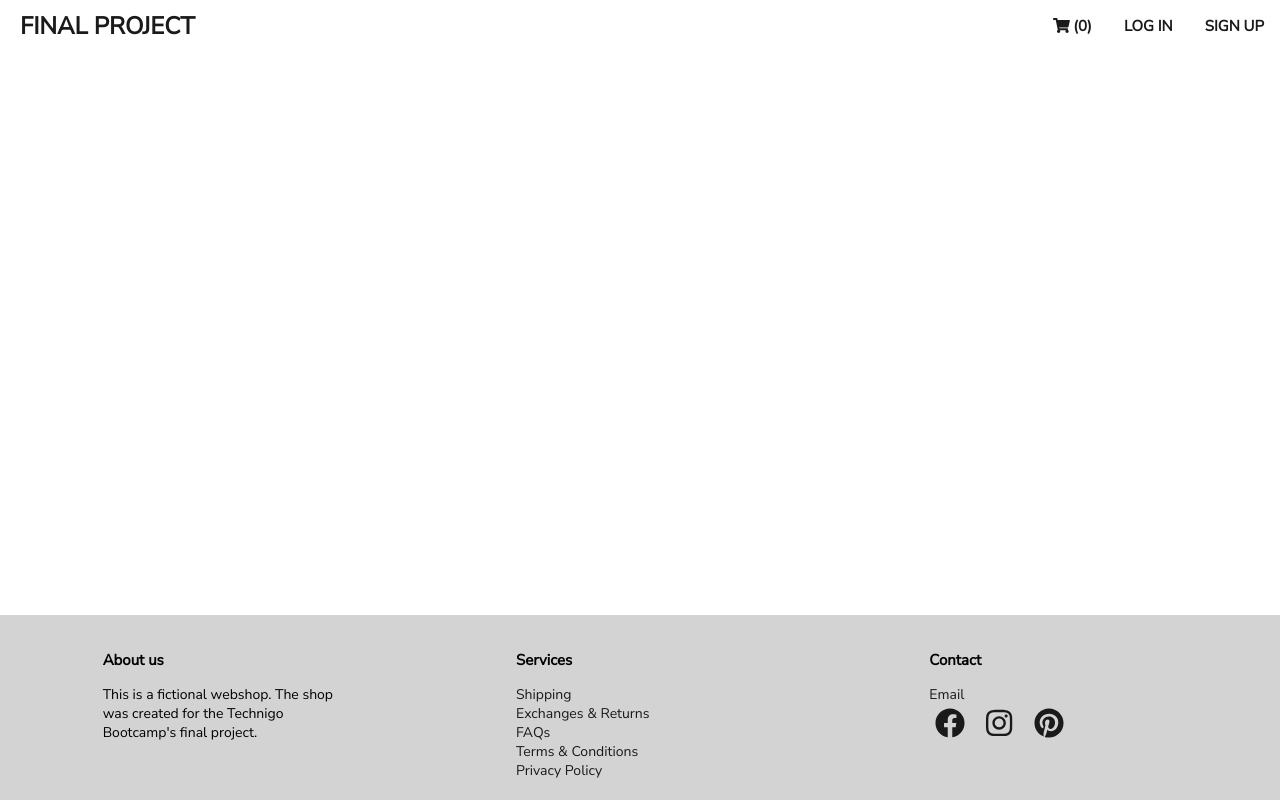
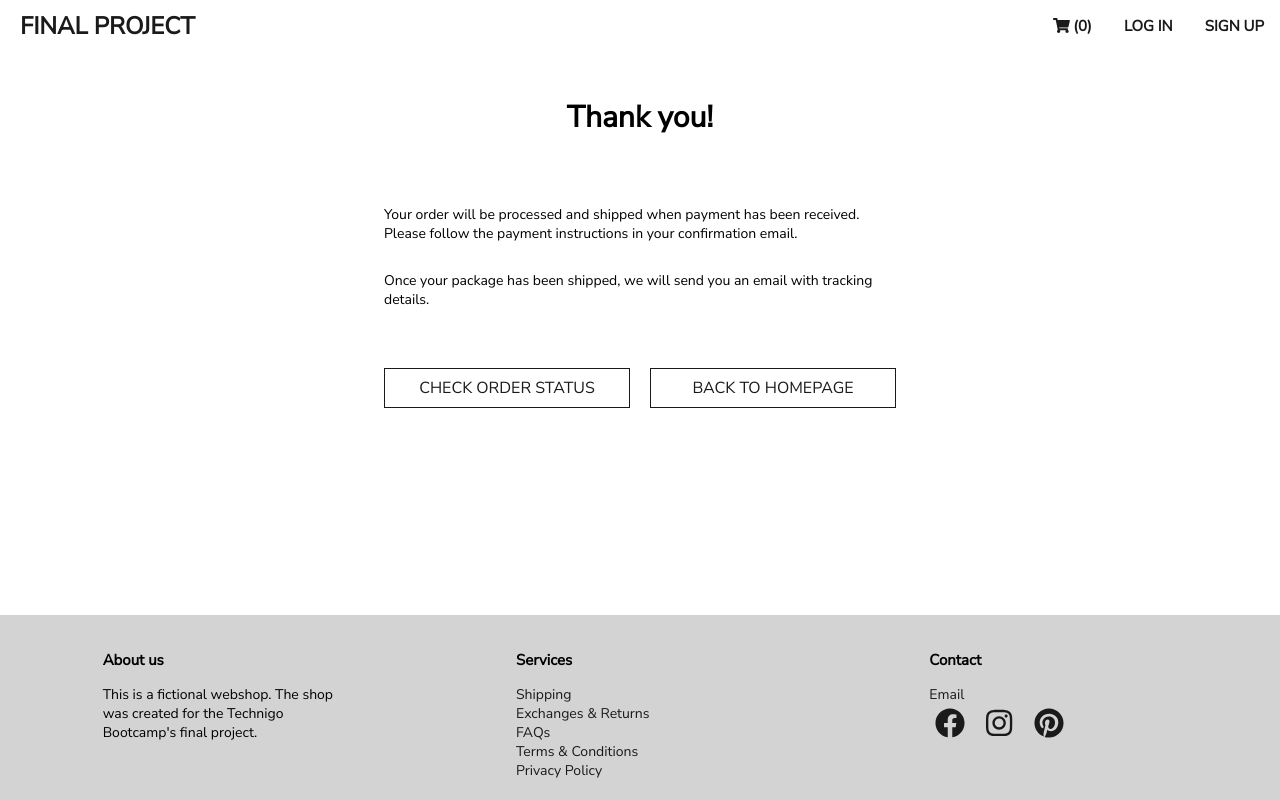
Before and after one commit to annatakman/Final-Project-Frontend, a React (Create React App) app: page /confirmation in a window 1280 px wide. Built offline with nearby package versions, Linux system fonts and the light colour scheme.

Commit message:
added confirmation page

```diff
--- a/src/App.js
+++ b/src/App.js
@@ -21,6 +21,7 @@ import { ProductDetails } from 'pages/ProductDetails'
 import { Footer } from 'components/Footer'
 import { CartPage } from 'pages/CartPage'
 import { Checkout } from 'pages/Checkout'
+import { OrderConfirmation } from 'pages/OrderConfirmation'
 
 const enhancer = window.__REDUX_DEVTOOLS_EXTENSION_COMPOSE__ || compose
 const savetoLocal = (state) => {
@@ -105,6 +106,10 @@ export const App = () => {
               <Route path="/checkout">
                 <CartPage />
               </Route>
+
+              <Route path="/confirmation">
+                <OrderConfirmation />
+              </Route>
             </Switch>
           </MainContent>
           <Footer />
--- a/src/pages/CartPage.js
+++ b/src/pages/CartPage.js
@@ -9,10 +9,10 @@ import { ShippingInfo } from '../components/ShippingInfo'
 //import { Modal } from "react-bootstrap";
 
 const CartWrapper = styled.section`
-    display: flex;
-    flex-direction: column;
-    align-items: center;
-    padding: 20px;
+  display: flex;
+  flex-direction: column;
+  align-items: center;
+  padding: 20px;
 `
 const Cart = styled.section`
   display: grid;
@@ -34,8 +34,7 @@ const ButtonWrapper = styled.div`
   display: grid;
   grid-template-columns: 1fr 1fr /* 1fr */;
   grid-column-gap: 20px;
-  margin: auto;
-  margin-top: 30px;
+  margin: 30px auto;
   width: 40vw;
 }
 `
@@ -72,6 +71,7 @@ export const CartPage = () => {
   const toProducts = () => history.push('/products')
   const handleSubmit = () => {
     dispatch(submitOrder(items, userId, name, street, postcode, city, telephone, accessToken))
+    history.push('/confirmation')
   }
 
   /*  const toSignup = () => {
@@ -108,7 +108,6 @@ export const CartPage = () => {
           </Cart>
 
           <ButtonWrapper>
-
             {accessToken &&
               <>
                 <Route path="/cart" exact>
@@ -129,7 +128,6 @@ export const CartPage = () => {
             ) */}
 
             <Button title="Clear cart" onClick={clearAll} />
-
           </ButtonWrapper>
         </>
       )}
--- /dev/null
+++ b/src/pages/OrderConfirmation.js
@@ -0,0 +1,66 @@
+import React, { useState } from 'react'
+import styled from 'styled-components'
+import { useHistory, Route } from 'react-router-dom'
+import { Button } from '../components/Button'
+import { useSelector } from 'react-redux'
+
+const ConfirmationWrapper = styled.section`
+    display: flex;
+    flex-direction: column;
+    align-items: center;
+    padding: 20px;
+`
+const Confirmation = styled.section`
+  display: grid;
+  grid-template-columns: 100%;
+
+  @media (min-width: 1025px) {
+    width: 40vw;
+  }
+`
+const ConfirmationTitle = styled.h2`
+  font-size: 30px;
+  text-align: center;
+`
+const ConfirmationMessage = styled.p`
+  font-size: 14px;
+`
+const ButtonWrapper = styled.div`
+  display: grid;
+  grid-template-columns: 100%;
+  width: 100%;
+
+@media (min-width: 1025px) {
+  display: grid;
+  grid-template-columns: 1fr 1fr;
+  grid-column-gap: 20px;
+  margin: 30px auto;
+  width: 40vw;
+}
+`
+
+export const OrderConfirmation = () => {
+  const history = useHistory()
+  const toProfile = () => history.push('/profilepage')
+  const toHome = () => history.push('/')
+  const orderId = useSelector((store) => store.cart.orderId)
+
+  return (
+    <ConfirmationWrapper>
+      <Confirmation>
+        <ConfirmationTitle>Thank you!</ConfirmationTitle>
+        <ConfirmationMessage> </ConfirmationMessage>
+        <ConfirmationMessage>
+          Your order will be processed and shipped when payment has been received. Please follow the payment instructions in your confirmation email.
+        </ConfirmationMessage>
+        <ConfirmationMessage>
+          Once your package has been shipped, we will send you an email with tracking details.
+        </ConfirmationMessage>
+        <ButtonWrapper>
+          <Button title="Check order status" onClick={toProfile} />
+          <Button title="Back to homepage" onClick={toHome} />
+        </ButtonWrapper>
+      </Confirmation>
+    </ConfirmationWrapper>
+  )
+}
--- a/src/reducers/cart.js
+++ b/src/reducers/cart.js
@@ -1,7 +1,7 @@
 import { createSlice } from '@reduxjs/toolkit'
 
 const initialState = {
-  items: [],
+  items: []
 }
 
 export const cart = createSlice({
@@ -33,8 +33,8 @@ export const cart = createSlice({
     },
     clearCart: () => {
       return initialState
-    },
-  },
+    }
+  }
 })
 
 export const submitOrder = (
```
